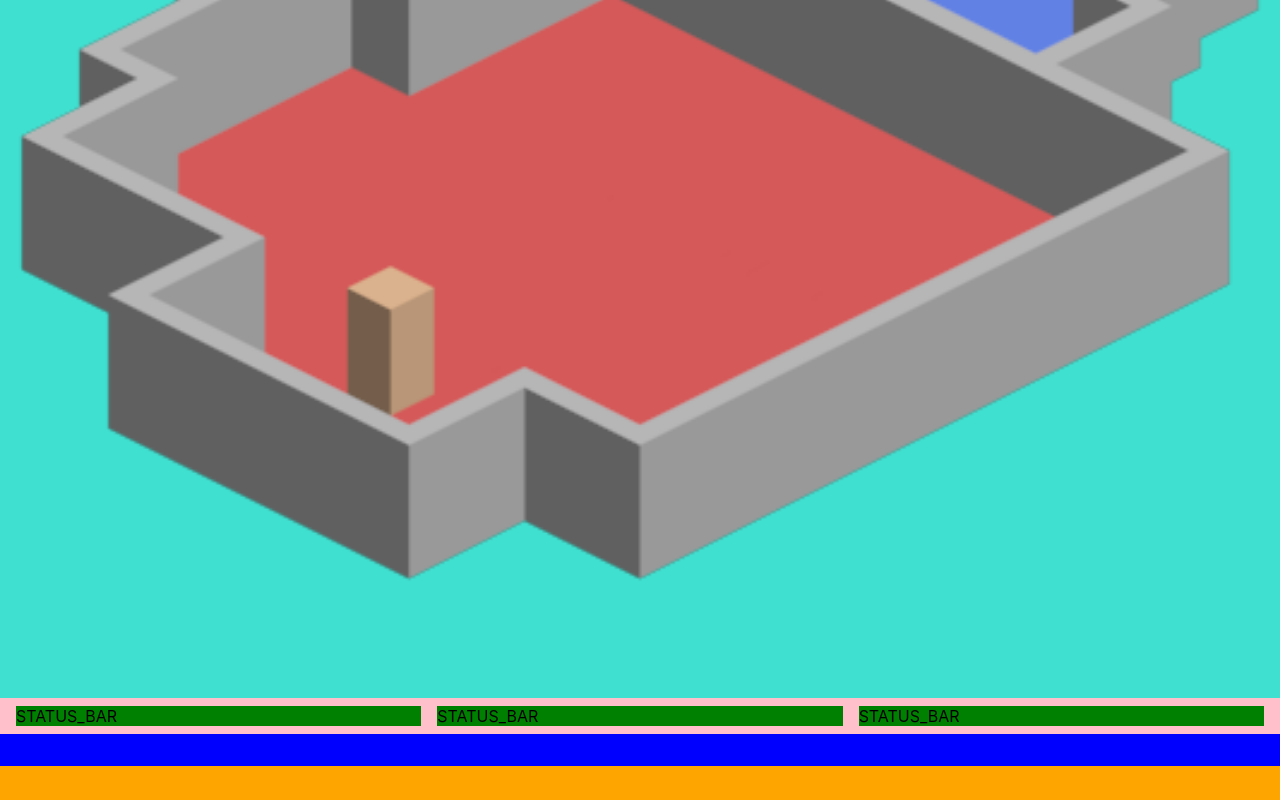
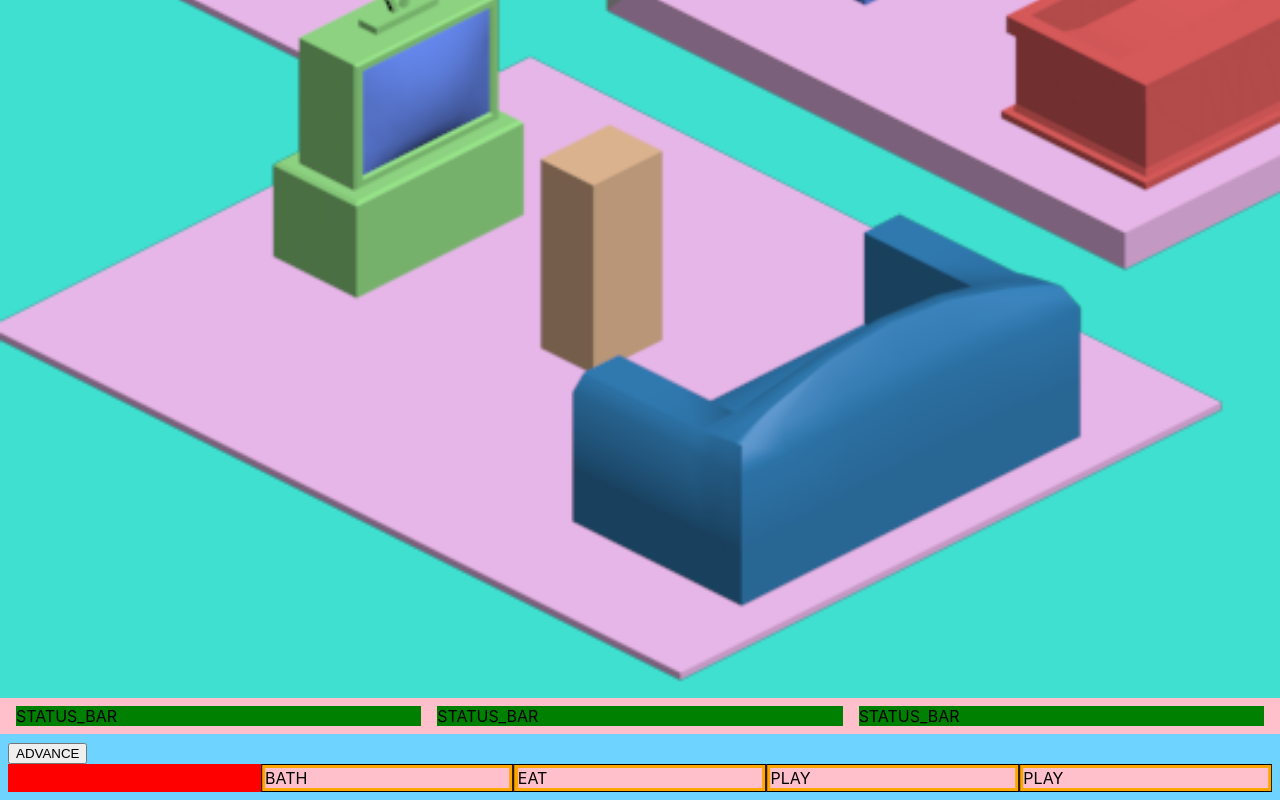
Before and after one commit to maladr0it/metal-baby, a React (Create React App) app: page / in a window 1280 px wide. Shown: the part 602-1402 px from the top of the page. Before the commit the page ends 1368 px from the top, so only its background shows below. Built offline with nearby package versions, Linux system fonts and the light colour scheme.

Commit message:
add sliding task queue

```diff
--- a/package.json
+++ b/package.json
@@ -3,8 +3,8 @@
   "version": "0.1.0",
   "private": true,
   "dependencies": {
-    "react": "^16.7.0",
-    "react-dom": "^16.7.0",
+    "react": "^16.8.0-alpha.1",
+    "react-dom": "^16.8.0-alpha.1",
     "react-scripts": "2.1.3",
     "styled-components": "^4.1.3"
   },
--- a/src/components/HouseMap.jsx
+++ b/src/components/HouseMap.jsx
@@ -1,7 +1,8 @@
 import React from "react";
 import styled from "styled-components";
 
-import MapImage from "../assets/test_map.png";
+// import MapImage from "../assets/test_map.png";
+import MapImage from "../assets/test_map2.png";
 
 const Container = styled.div`
   width: 100vw;
--- /dev/null
+++ b/src/components/TaskTrack/TaskBlock.jsx
@@ -0,0 +1,24 @@
+import React from "react";
+import styled from "styled-components";
+
+const Container = styled.div`
+  background-color: orange;
+
+  flex: 1;
+  border: 1px solid black;
+  padding: 0.2rem;
+  /* opacity: ${props => (props.past ? 0.5 : 1)}; */
+  visibility: ${props => (props.type === "NULL" ? "hidden" : "visible")};
+`;
+
+const Content = styled.div`
+  background-color: pink;
+`;
+
+const TaskBlock = ({ type }) => (
+  <Container type={type}>
+    <Content>{type}</Content>
+  </Container>
+);
+
+export default TaskBlock;
--- a/src/components/TaskTrack/TaskTrack.jsx
+++ b/src/components/TaskTrack/TaskTrack.jsx
@@ -1,22 +1,83 @@
-import React from "react";
-import styled from "styled-components";
+import React, { useState } from "react";
+import styled, { keyframes } from "styled-components";
+
+import TaskBlock from "./TaskBlock";
+
+// 2 dummy periods are added for the start of the game
+const initialTasks = [
+  "NULL",
+  "NULL",
+  "BATH",
+  "EAT",
+  "PLAY",
+  "PLAY",
+  "PLAY",
+  "EAT",
+  "NULL",
+  "EAT",
+  "EAT",
+  "NULL",
+  "EAT",
+  "NULL",
+  "PLAY"
+];
+
+const trackLength = 6;
+const ticksBefore = 2;
 
 const Container = styled.div`
   flex: 1;
-  background-color: blue;
+  background-color: #6ed3ff;
+  padding: 0.5rem;
+`;
 
-  padding: 1rem;
+const slide = keyframes`
+  to {
+    transform: translateX(-${100 / trackLength}%);
+  }
 `;
 
 const Track = styled.div`
-  height: 100%;
-  background-color: maroon;
+  background-color: #fff185;
+  overflow: hidden;
 `;
 
-const TaskTrack = () => (
-  <Container>
-    <Track />
-  </Container>
-);
+const TaskBlockContainer = styled.div`
+  width: ${(trackLength / (trackLength - 1)) * 100}%;
+  background-color: red;
+  display: flex;
+  animation: ${slide} 0.5s;
+  animation-fill-mode: forwards;
+`;
+
+const TaskTrack = ({ tasks = initialTasks }) => {
+  const [time, setTime] = useState(ticksBefore);
+
+  // get only the tasks within the acceptable range
+  const getVisibleTasks = () =>
+    Array.from({ length: trackLength }).map((_, i) =>
+      tasks[i + time - ticksBefore] !== undefined
+        ? tasks[i + time - ticksBefore]
+        : "NULL"
+    );
+
+  // set state to have new time
+  const advance = () => {
+    setTime(time + 1);
+  };
+
+  return (
+    <Container>
+      <button onClick={advance}>ADVANCE</button>
+      <Track>
+        <TaskBlockContainer key={time}>
+          {getVisibleTasks().map((task, i) => (
+            <TaskBlock key={i} type={task} />
+          ))}
+        </TaskBlockContainer>
+      </Track>
+    </Container>
+  );
+};
 
 export default TaskTrack;
```
Also changed, not shown: src/assets/test_map2.png (added), 1 other file (tests, documents, lock files or other folders).
